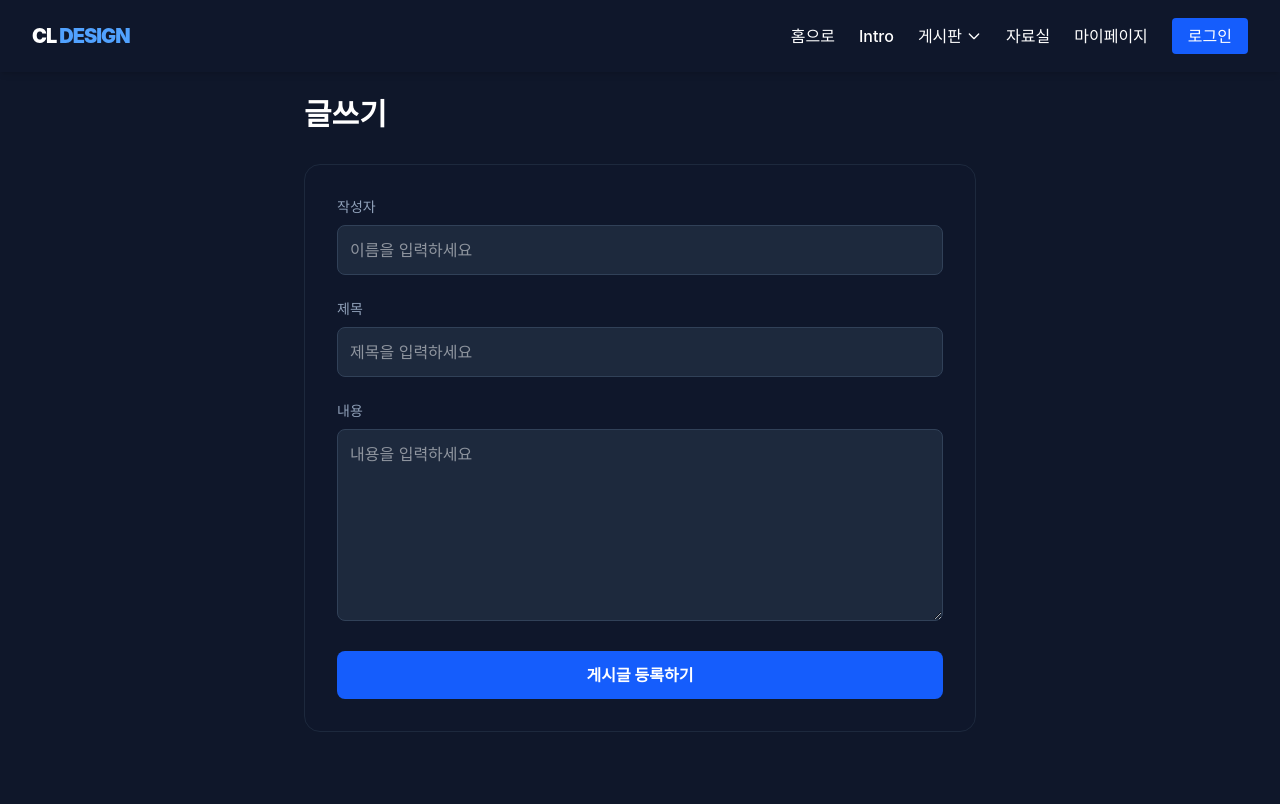
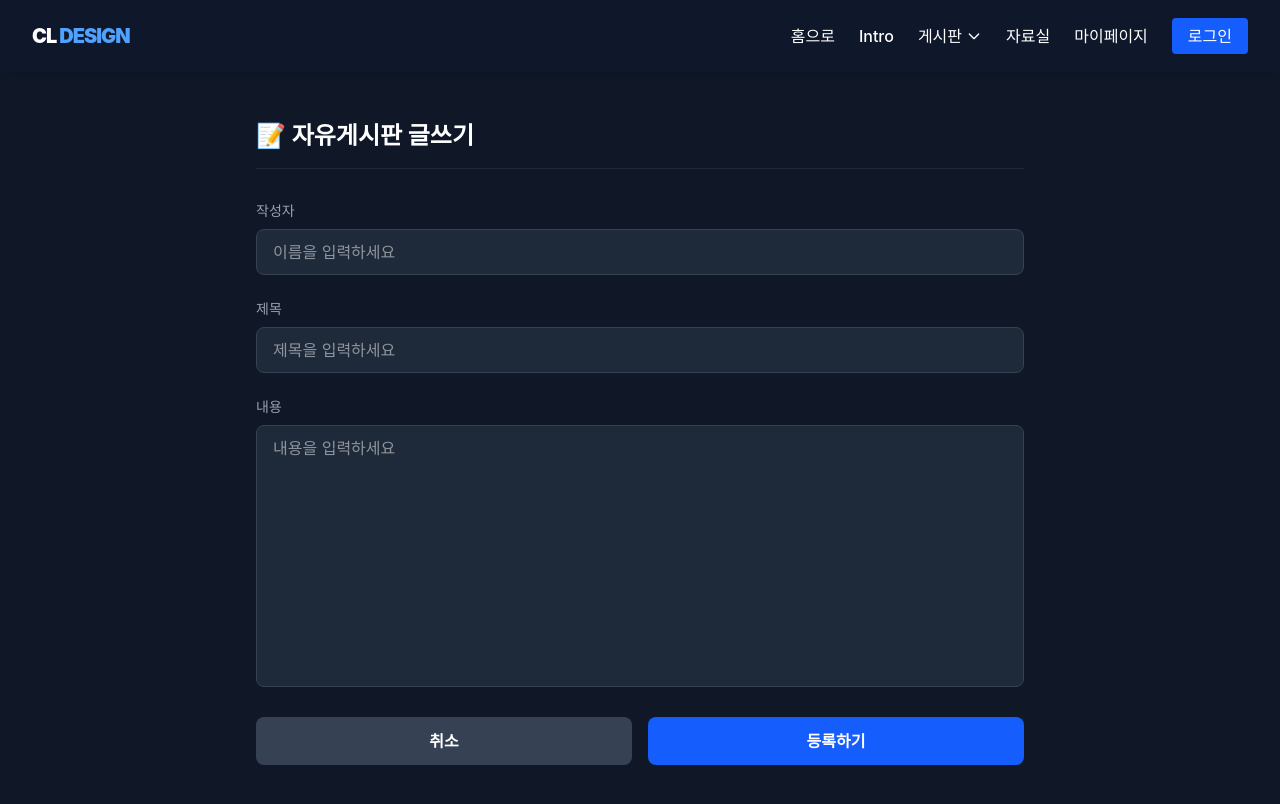
Before and after one commit to singhvella38-prog/home, a React (Vite) app: page /Write in a window 1280 px wide. Shown: the top 804 px of the page. Built offline with nearby package versions, Linux system fonts and the light colour scheme; no server answers.

Commit message:
seperate noticeboard

```diff
--- a/src/pages/FreeBoard.jsx
+++ b/src/pages/FreeBoard.jsx
@@ -1,21 +1,38 @@
-import React, { useState } from 'react';
+import React, { useEffect, useState } from 'react'; // useEffect 추가
 import { useNavigate } from 'react-router-dom';
+import { supabase } from '../lib/supabaseClient'; // supabase 불러오기
 
 const FreeBoard = () => {
   const navigate = useNavigate();
+  const [posts, setPosts] = useState([]); // 데이터를 담을 상태
+  const [loading, setLoading] = useState(true);
 
-  // 테스트용 데이터 (실제로는 API에서 받아옵니다)
-  const [posts] = useState([
-    { id: 5, title: "오늘 점심 메뉴 추천받아요!", author: "김철수", date: "2024-03-30", hits: 12 },
-    { id: 4, title: "테일윈드 CSS 생각보다 편하네요.", author: "이영희", date: "2024-03-29", hits: 45 },
-    { id: 3, title: "리액트 라우터 질문 있습니다.", author: "박민수", date: "2024-03-28", hits: 28 },
-    { id: 2, title: "포트폴리오 사이트 만드는 중입니다.", author: "최지우", date: "2024-03-27", hits: 56 },
-    { id: 1, title: "첫 글 남겨봅니다. 반가워요!", author: "홍길동", date: "2024-03-26", hits: 89 },
-  ]);
+  // 1. 데이터 불러오기 로직 추가
+  useEffect(() => {
+    const fetchFreePosts = async () => {
+      try {
+        const { data, error } = await supabase
+          .from('notices') // 테이블 이름
+          .select('*')
+          .eq('category', 'free') // ★ 핵심: 자유게시판 데이터만 필터링
+          .order('created_at', { ascending: false });
+
+        if (error) throw error;
+        setPosts(data || []);
+      } catch (error) {
+        console.error('Error fetching free posts:', error.message);
+      } finally {
+        setLoading(false);
+      }
+    };
+
+    fetchFreePosts();
+  }, []);
+
+  if (loading) return <div className="min-h-screen bg-gray-900 text-white flex items-center justify-center">로딩 중...</div>;
 
   return (
     <div className="min-h-screen bg-gray-900 text-white py-12 px-4">
-      {/* 본문 영역 - 여기서 중앙 정렬과 최대 너비를 잡아줍니다 */}
       <div className="max-w-6xl mx-auto">
 
         {/* 헤더 섹션 */}
@@ -29,9 +46,9 @@ const FreeBoard = () => {
             </p>
           </div>
 
-          {/* 누구나 글쓰기 가능 */}
+          {/* 2. 글쓰기 이동 시 category 정보 전달 */}
           <button
-            onClick={() => navigate('/Write')}
+            onClick={() => navigate('/Write', { state: { category: 'free' } })} // ★ state 전달
             className="bg-blue-600 hover:bg-blue-700 text-white px-6 py-2.5 rounded-lg font-semibold transition shadow-lg flex items-center gap-2 w-fit"
           >
             <svg className="w-5 h-5" fill="none" stroke="currentColor" viewBox="0 0 24 24">
@@ -50,46 +67,44 @@ const FreeBoard = () => {
                 <th className="py-5 px-6">제목</th>
                 <th className="py-5 px-6 w-32">작성자</th>
                 <th className="py-5 px-6 w-28 text-center">날짜</th>
-                <th className="py-5 px-6 w-20 text-center">조회</th>
               </tr>
             </thead>
             <tbody className="divide-y divide-gray-700/50">
-              {posts.map((post) => (
+              {posts.length > 0 ? (
+                posts.map((post, index) => (
                   <tr
                     key={post.id}
                     className="hover:bg-gray-700/30 transition-colors cursor-pointer group"
-                  onClick={() => navigate(`/notice/${post.id}`)} // 편의상 상세페이지는 notice와 공유
+                    onClick={() => navigate(`/notice/${post.id}`)}
                   >
-                  <td className="py-5 px-6 text-center text-gray-500">{post.id}</td>
+                    <td className="py-5 px-6 text-center text-gray-500">
+                      {posts.length - index} {/* 역순 번호 표시 */}
+                    </td>
                     <td className="py-5 px-6 font-medium group-hover:text-blue-400 transition">
                       {post.title}
                     </td>
                     <td className="py-5 px-6 text-gray-400">
                       <div className="flex items-center gap-2">
                         <div className="w-6 h-6 bg-gray-600 rounded-full flex items-center justify-center text-[10px]">
-                        {post.author[0]}
+                          {post.author ? post.author[0] : 'U'}
                         </div>
-                      {post.author}
+                        {post.author || '익명'}
                       </div>
                     </td>
-                  <td className="py-5 px-6 text-center text-gray-500 text-sm">{post.date}</td>
-                  <td className="py-5 px-6 text-center text-gray-500 text-sm">{post.hits}</td>
+                    <td className="py-5 px-6 text-center text-gray-500 text-sm">
+                      {new Date(post.created_at).toLocaleDateString()}
+                    </td>
                   </tr>
-              ))}
+                ))
+              ) : (
+                <tr>
+                  <td colSpan="4" className="py-10 text-center text-gray-500">
+                    등록된 게시물이 없습니다.
+                  </td>
+                </tr>
+              )}
             </tbody>
           </table>
-        </div>
-
-        {/* 페이지네이션 (디자인용) */}
-        <div className="flex justify-center mt-10 gap-2">
-          {[1, 2, 3].map(num => (
-            <button
-              key={num}
-              className={`w-10 h-10 rounded-lg flex items-center justify-center transition ${num === 1 ? 'bg-blue-600 text-white' : 'bg-gray-800 text-gray-400 hover:bg-gray-700'}`}
-            >
-              {num}
-            </button>
-          ))}
         </div>
       </div>
     </div>
--- a/src/pages/NoticeBoard.jsx
+++ b/src/pages/NoticeBoard.jsx
@@ -12,8 +12,8 @@ const NoticeBoard = () => {
         const { data, error } = await supabase
           .from('notices')
           .select('id, title, content, author, created_at')
+          .eq('category', 'notice') // 이 줄이 핵심입니다!
           .order('created_at', { ascending: false });
-
         if (error) throw error;
         setNotices(data || []);
       } catch (error) {
--- a/src/pages/Write.jsx
+++ b/src/pages/Write.jsx
@@ -1,84 +1,116 @@
 import React, { useState } from 'react';
-import { useNavigate } from 'react-router-dom';
 import { supabase } from '../lib/supabaseClient';
+import { useNavigate, useLocation } from 'react-router-dom';
 
-const WriteNotice = () => {
+const Write = () => {
+  const navigate = useNavigate();
+  const location = useLocation();
+
+  // 보낸 쪽에서 전달한 category 값을 받습니다. (없으면 기본값 'free')
+  const boardCategory = location.state?.category || 'free';
+
   const [title, setTitle] = useState('');
   const [content, setContent] = useState('');
-  const [author, setAuthor] = useState('');
-  const [isSubmitting, setIsSubmitting] = useState(false);
-  const navigate = useNavigate();
+  const [author, setAuthor] = useState(''); // 나중에는 로그인 정보에서 자동으로 가져오게 수정 가능
+  const [loading, setLoading] = useState(false);
 
   const handleSubmit = async (e) => {
     e.preventDefault();
-    setIsSubmitting(true);
+    setLoading(true);
 
     try {
-      // Supabase 'notices' 테이블에 데이터 삽입
       const { error } = await supabase
         .from('notices')
-        .insert([{ title, content, author }]);
+        .insert([
+          {
+            title,
+            content,
+            author,
+            category: boardCategory // ★ 여기서 구분값이 저장됩니다!
+          }
+        ]);
 
       if (error) throw error;
 
-      alert('게시글이 성공적으로 등록되었습니다!');
-      navigate('/NoticeBoard'); // 등록 후 게시판으로 이동
+      alert('글이 성공적으로 등록되었습니다.');
+
+      // 글 작성 후 원래 있던 게시판으로 돌아갑니다.
+      if (boardCategory === 'notice') {
+        navigate('/NoticeBoard');
+      } else {
+        navigate('/FreeBoard');
+      }
     } catch (error) {
-      console.error('Error:', error.message);
-      alert('등록 중 오류가 발생했습니다.');
+      alert('글 등록 중 오류가 발생했습니다: ' + error.message);
     } finally {
-      setIsSubmitting(false);
+      setLoading(false);
     }
   };
 
   return (
-    <div className="min-h-screen bg-[#0f172a] p-6 text-white">
-      <div className="max-w-2xl mx-auto">
-        <h1 className="text-3xl font-bold mb-8">글쓰기</h1>
-        <form onSubmit={handleSubmit} className="space-y-6 bg-slate-900 p-8 rounded-2xl border border-slate-800">
+    <div className="min-h-screen bg-gray-900 text-white py-12 px-4">
+      <div className="max-w-3xl mx-auto">
+        <h1 className="text-2xl font-bold mb-8 border-b border-gray-800 pb-4">
+          {boardCategory === 'notice' ? '📢 공지사항 작성' : '📝 자유게시판 글쓰기'}
+        </h1>
+
+        <form onSubmit={handleSubmit} className="space-y-6">
           <div>
-            <label className="block text-sm font-medium mb-2 text-slate-400">작성자</label>
+            <label className="block text-sm font-medium text-gray-400 mb-2">작성자</label>
             <input
               type="text"
               value={author}
               onChange={(e) => setAuthor(e.target.value)}
-              className="w-full bg-slate-800 border border-slate-700 rounded-lg p-3 focus:outline-none focus:border-blue-500"
+              className="w-full bg-gray-800 border border-gray-700 rounded-lg px-4 py-2.5 focus:outline-none focus:border-blue-500"
               placeholder="이름을 입력하세요"
               required
             />
           </div>
+
           <div>
-            <label className="block text-sm font-medium mb-2 text-slate-400">제목</label>
+            <label className="block text-sm font-medium text-gray-400 mb-2">제목</label>
             <input
               type="text"
               value={title}
               onChange={(e) => setTitle(e.target.value)}
-              className="w-full bg-slate-800 border border-slate-700 rounded-lg p-3 focus:outline-none focus:border-blue-500"
+              className="w-full bg-gray-800 border border-gray-700 rounded-lg px-4 py-2.5 focus:outline-none focus:border-blue-500"
               placeholder="제목을 입력하세요"
               required
             />
           </div>
+
           <div>
-            <label className="block text-sm font-medium mb-2 text-slate-400">내용</label>
+            <label className="block text-sm font-medium text-gray-400 mb-2">내용</label>
             <textarea
+              rows="10"
               value={content}
               onChange={(e) => setContent(e.target.value)}
-              className="w-full bg-slate-800 border border-slate-700 rounded-lg p-3 h-48 focus:outline-none focus:border-blue-500"
+              className="w-full bg-gray-800 border border-gray-700 rounded-lg px-4 py-2.5 focus:outline-none focus:border-blue-500 resize-none"
               placeholder="내용을 입력하세요"
               required
             ></textarea>
           </div>
-          <button
-            type="submit"
-            disabled={isSubmitting}
-            className="w-full bg-blue-600 hover:bg-blue-500 text-white font-bold py-3 rounded-lg transition-colors disabled:opacity-50"
-          >
-            {isSubmitting ? '등록 중...' : '게시글 등록하기'}
-          </button>
+
+          <div className="flex gap-4">
+            <button
+              type="button"
+              onClick={() => navigate(-1)}
+              className="flex-1 bg-gray-700 hover:bg-gray-600 text-white font-bold py-3 rounded-lg transition"
+            >
+              취소
+            </button>
+            <button
+              type="submit"
+              disabled={loading}
+              className="flex-1 bg-blue-600 hover:bg-blue-700 text-white font-bold py-3 rounded-lg transition disabled:opacity-50"
+            >
+              {loading ? '등록 중...' : '등록하기'}
+            </button>
+          </div>
         </form>
       </div>
     </div>
   );
 };
 
-export default WriteNotice;
+export default Write;
```
Lines whose indentation alone changed are shown as unchanged.
